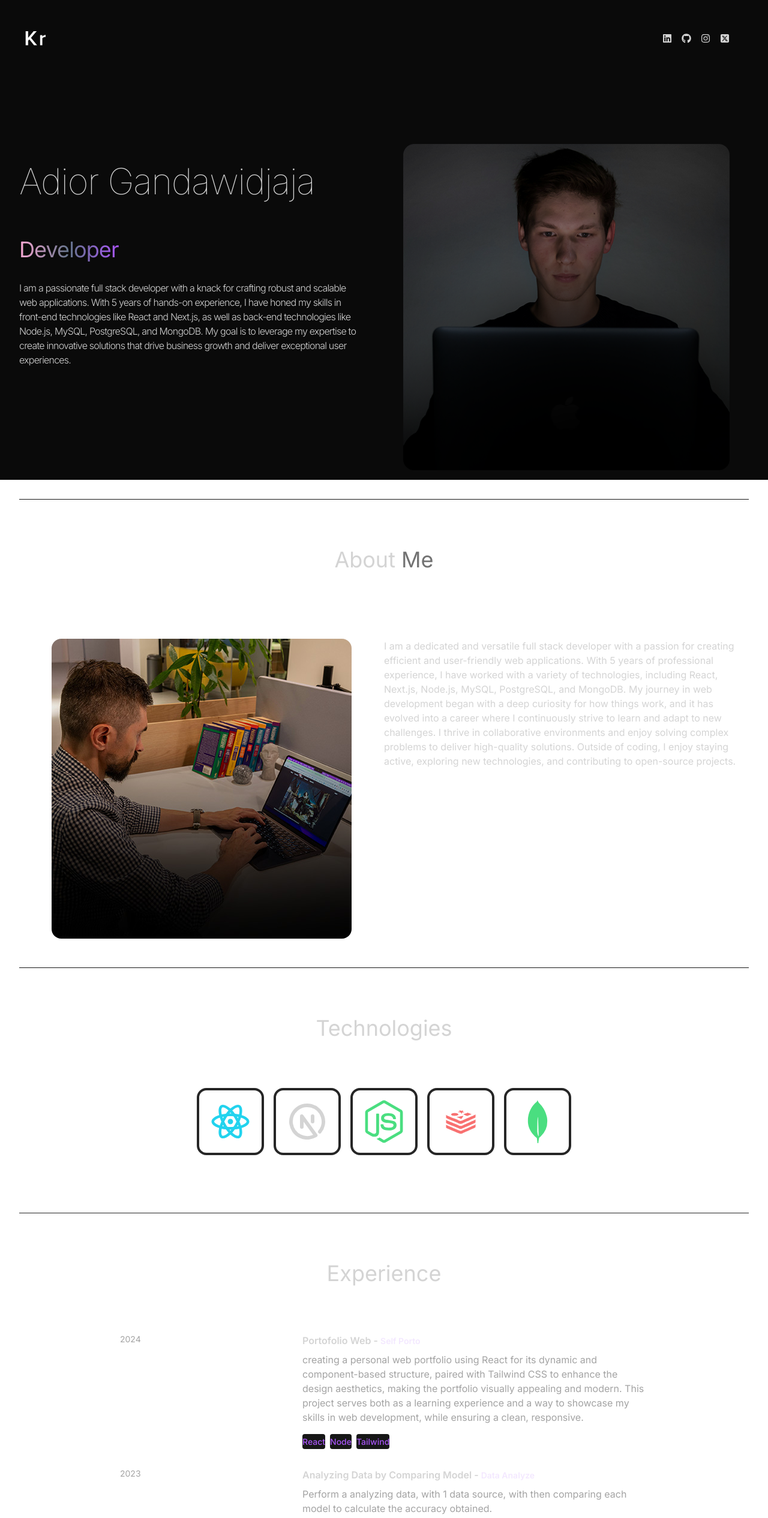
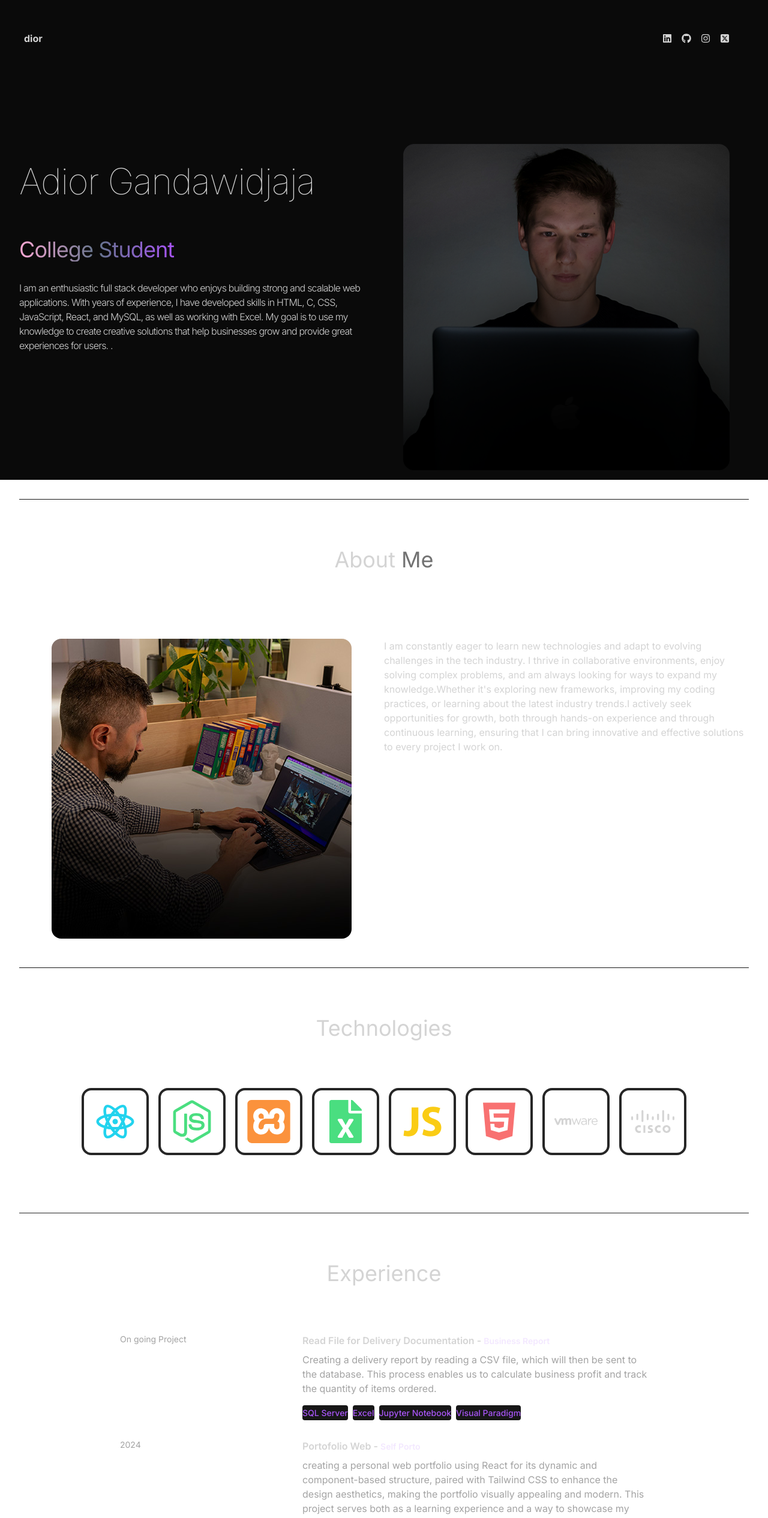
Before and after one commit to diorbuiior/react-portfolio, a React (Vite) app: page / in a window 1280 px wide. Shown: the top 2531 px of the page at 60% size. Built offline with nearby package versions, Linux system fonts and the light colour scheme.

Commit message:
Final commit

```diff
--- a/src/components/Hero.jsx
+++ b/src/components/Hero.jsx
@@ -23,13 +23,13 @@ const Hero = () => {
                 animate="visible"
                 className="pb-16 text-6xl font-thin tracking-tight lg:mt-16">Adior Gandawidjaja</motion.h1>
                 <motion.span
-                variants={container(0)}
+                variants={container(0.5)}
                 initial="hidden"
                 animate="visible" className="bg-gradient-to-r from-pink-300 via-slate-500 to-purple-500 bg-clip-text
                 text-4xl tracking-tight text-transparent">
-                    Developer
+                    College Student
                 </motion.span>
-                <motion.p variants={container(0)}
+                <motion.p variants={container(1)}
                 initial="hidden"
                 animate="visible"
                 className="my-2 max-w-xl py-6 font-light tracking-tighter">
@@ -39,7 +39,7 @@ const Hero = () => {
         </div>
         <div className="w-full lg:w-1/2 lg:p-8">
             <div className="flex justify-center">
-                <img src={profilePic} alt="Kevin Rush"/>
+                <motion.img src={profilePic} alt="dior"/>
             </div>
         </div>
     </div>
--- a/src/components/Navbar.jsx
+++ b/src/components/Navbar.jsx
@@ -8,7 +8,7 @@ const Navbar = () =>{
     return (
     <nav className=" mb-20 flex items-center justify-between py-6">
         <div className="flex flex-shrink-0 items-center">
-            <img className="mx-2 w-10" src={logo} alt="logo"/>
+            <div className="mx-2 w-11 font-bold">dior</div>
         </div>
         <div className="m-8 flex items-center justify-center gap-4">
             <a href="https://www.linkedin.com/in/adior-gandawidjaja-8212ab293/" target="_blank"><FaLinkedin /></a>
--- a/src/components/Projects.jsx
+++ b/src/components/Projects.jsx
@@ -1,4 +1,5 @@
 import { PROJECTS } from "../constants";
+
 
 
 const Projects = () => {
@@ -11,6 +12,7 @@ const Projects = () => {
                     <div className="w-full lg:w-1/4">
                         <img src={project.image} width={150} height={150} alt={project.title}
                         className="mb-6 rounded"/>
+                        <a href={project.link}><p className="border text-center ">View Project</p></a>
                     </div>
                     <div className="w-full max-w-xl lg:w-3/4">
                         <h6 className="mb-2 font-semibold">{project.title}</h6>
--- a/src/components/Technologies.jsx
+++ b/src/components/Technologies.jsx
@@ -1,8 +1,12 @@
 import {RiReactjsLine} from "react-icons/ri";
-import {TbBrandNextjs} from "react-icons/tb";
-import {SiMongodb} from "react-icons/si";
-import {DiRedis} from "react-icons/di";
+import { IoLogoJavascript } from "react-icons/io";
 import {FaNodeJs} from "react-icons/fa";
+import { SiXampp } from "react-icons/si";
+import { FaFileExcel } from "react-icons/fa";
+import { FaHtml5 } from "react-icons/fa";
+import { SiVmware } from "react-icons/si";
+import { SiCisco } from "react-icons/si";
+
 
 
 
@@ -17,17 +21,30 @@ const Technologies = () => {
             <RiReactjsLine className="text-7xl text-cyan-400" />
         </div>
         <div className="rounded-2xl border-4 border-neutral-800 p-4">
-            <TbBrandNextjs className="text-7xl text-white-400" />
-        </div>
-        <div className="rounded-2xl border-4 border-neutral-800 p-4">
             <FaNodeJs className="text-7xl text-green-400" />
         </div>
         <div className="rounded-2xl border-4 border-neutral-800 p-4">
-            <DiRedis className="text-7xl text-red-400" />
+            <SiXampp className="text-7xl text-orange-400" />
         </div>
         <div className="rounded-2xl border-4 border-neutral-800 p-4">
-            <SiMongodb className="text-7xl text-green-400" />
+            <FaFileExcel className="text-7xl text-green-400" />
         </div>
+        <div className="rounded-2xl border-4 border-neutral-800 p-4">
+            <IoLogoJavascript className="text-7xl text-yellow-400" />
+        </div>
+        <div className="rounded-2xl border-4 border-neutral-800 p-4">
+            <FaHtml5 className="text-7xl text-red-400" />
+        </div>
+        <div className="rounded-2xl border-4 border-neutral-800 p-4">
+            <SiVmware className="text-7xl text-400" />
+        </div>
+        <div className="rounded-2xl border-4 border-neutral-800 p-4">
+            <SiCisco className="text-7xl text-400" />
+        </div>
+
+
+
+
     </div>
   </div>
   );
--- a/src/constants/index.js
+++ b/src/constants/index.js
@@ -4,11 +4,20 @@ import project3 from "../assets/projects/project-3.jpg";
 import project4 from "../assets/projects/project-4.jpg";
 // import project5 from "../assets/projects/project-5.png";
 
-export const HERO_CONTENT = `I am a passionate full stack developer with a knack for crafting robust and scalable web applications. With 5 years of hands-on experience, I have honed my skills in front-end technologies like React and Next.js, as well as back-end technologies like Node.js, MySQL, PostgreSQL, and MongoDB. My goal is to leverage my expertise to create innovative solutions that drive business growth and deliver exceptional user experiences.`;
+export const HERO_CONTENT = `I am an enthusiastic full stack developer who enjoys building strong and scalable web applications. With years of experience, I have developed skills in HTML, C, CSS, JavaScript, React, and MySQL, as well as working with Excel. My goal is to use my knowledge to create creative solutions that help businesses grow and provide great experiences for users.
 
-export const ABOUT_TEXT = `I am a dedicated and versatile full stack developer with a passion for creating efficient and user-friendly web applications. With 5 years of professional experience, I have worked with a variety of technologies, including React, Next.js, Node.js, MySQL, PostgreSQL, and MongoDB. My journey in web development began with a deep curiosity for how things work, and it has evolved into a career where I continuously strive to learn and adapt to new challenges. I thrive in collaborative environments and enjoy solving complex problems to deliver high-quality solutions. Outside of coding, I enjoy staying active, exploring new technologies, and contributing to open-source projects.`;
+.`;
+
+export const ABOUT_TEXT = `I am constantly eager to learn new technologies and adapt to evolving challenges in the tech industry. I thrive in collaborative environments, enjoy solving complex problems, and am always looking for ways to expand my knowledge.Whether it's exploring new frameworks, improving my coding practices, or learning about the latest industry trends.I actively seek opportunities for growth, both through hands-on experience and through continuous learning, ensuring that I can bring innovative and effective solutions to every project I work on.`;
 
 export const EXPERIENCES = [
+  {
+    year: "On going Project",
+    role: "Read File for Delivery Documentation",
+    company: "Business Report",
+    description: `Creating a delivery report by reading a CSV file, which will then be sent to the database. This process enables us to calculate business profit and track the quantity of items ordered.`,
+    technologies: ["SQL Server","Excel","Jupyter Notebook","Visual Paradigm"],
+  },
   {
     year: "2024",
     role: "Portofolio Web",
@@ -52,28 +61,31 @@ export const PROJECTS = [
     image: project1,
     description:
       "A fully functional e-commerce website with features like product listing, shopping cart, and user authentication.",
-    technologies: ["HTML", "CSS", "React", "Node.js", "MongoDB"],
+    technologies: ["HTML", "CSS","SQL Server"],
+    link: "https://www.figma.com/proto/QBaA5epR7ru3UoHMFyvkvq/TaniBoen?node-id=444-1390&starting-point-node-id=444%3A1390",
   },
   {
     title: "Web Design",
     image: project2,
     description:
-      "An application for managing tasks and projects, with features such as task creation, assignment, and progress tracking.",
-    technologies: ["HTML", "CSS", "Angular", "Firebase"],
+      "In my web design projects, I focus on creating visually appealing and user-friendly websites that enhance the overall user experience. Each project involves careful consideration of layout, color schemes, typography, and imagery to ensure a cohesive and engaging design",
+    technologies: ["HTML", "CSS", "JavaScript", "Figma"],
+    link:"https://www.figma.com/proto/qUHta2oid3hfA0SjPZNoXw/Project-Jam?node-id=2-29&node-type=canvas&t=LTtDMCfpxP4fbhbe-0&scaling=min-zoom&content-scaling=fixed&page-id=0%3A1",
   },
   {
     title: "Portfolio Website",
     image: project3,
     description:
       "A personal portfolio website showcasing projects, skills, and contact information.",
-    technologies: ["HTML", "CSS", "React", "Bootstrap"],
+    technologies: ["React", "Tailwind"],
   },
   {
     title: "Data Analytics",
     image: project4,
     description:
-      "A platform for creating and publishing blog posts, with features like rich text editing, commenting, and user profiles.",
-    technologies: ["HTML", "CSS", "Vue.js", "Express", "mySQL"],
+      "A scientific study focused on analyzing sequences of data by comparing various machine learning methods to achieve optimal accuracy",
+    technologies: ["ipynb", "Jupyter Notebook","mySQL"],
+    link:"https://colab.research.google.com/drive/1zfjqVsEVwZe9GsaSA__5J6TQICxEIW4j#scrollTo=JReXXYW_TmJk",
   },
 ];
 
```
